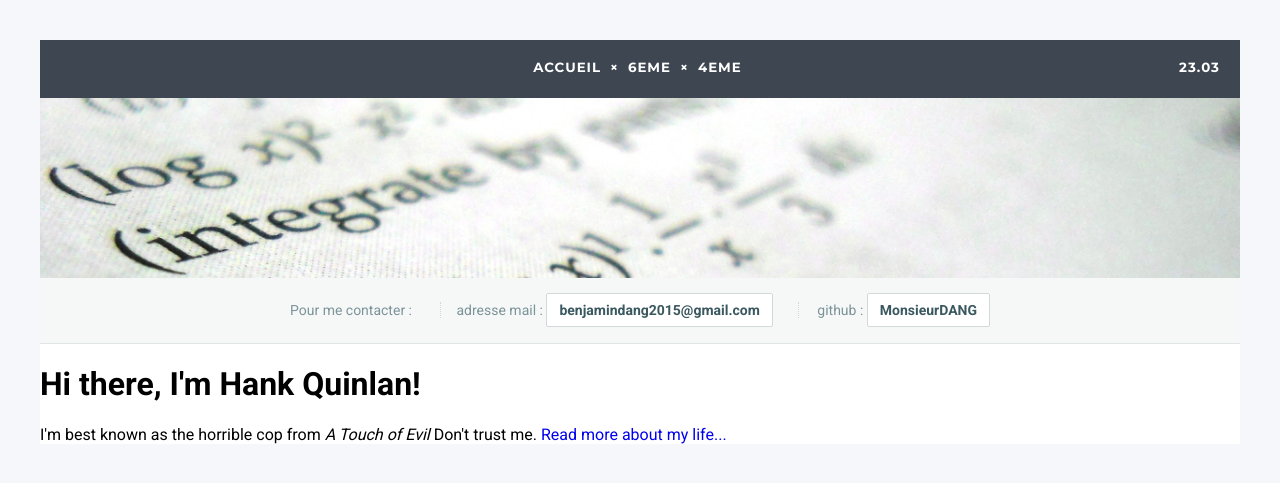
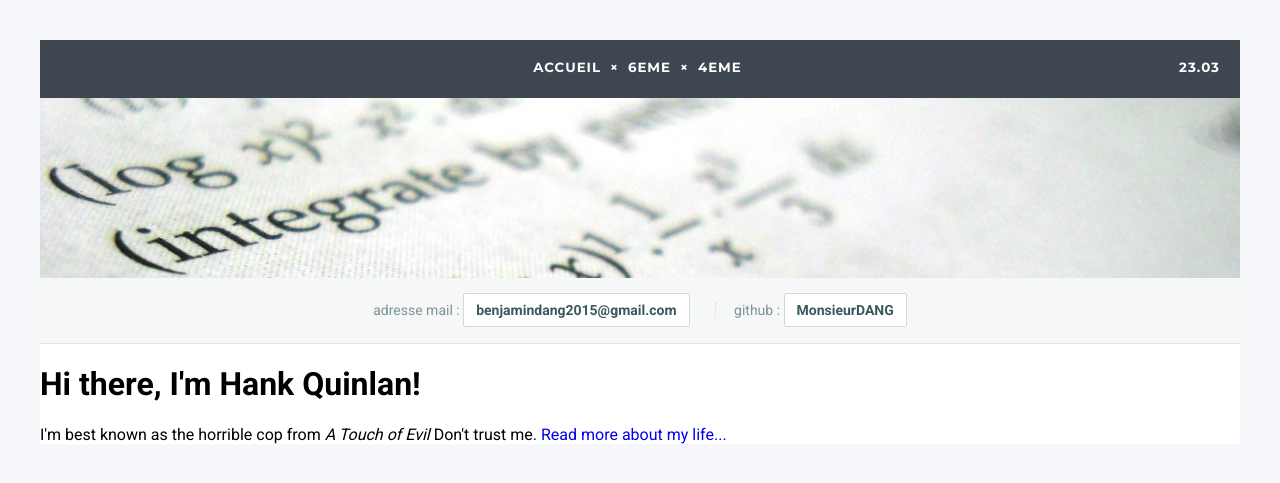
Before and after one commit to DangSinslay/DangSinslay.github.io, a Jekyll site: the page built from index.html, in a window 1280 px wide. Shown: the top 483 px of the page. Built offline with Jekyll 4.4.1, drawn with Linux system fonts in a browser that asks for light colours.

Commit message:
Update default.html

```diff
--- a/_layouts/default.html
+++ b/_layouts/default.html
@@ -30,7 +30,6 @@
 				</nav>
 			<div class="banner"></div>
 			<div class="subbar">
-				<span>Pour me contacter : </span>
 				<span>adresse mail : <a href="benjamindang2015@gmail.com">benjamindang2015@gmail.com</a></span>
 				<span>github : <a href="https://github.com/MonsieurDANG">MonsieurDANG</a></span>
 			</div>
```
